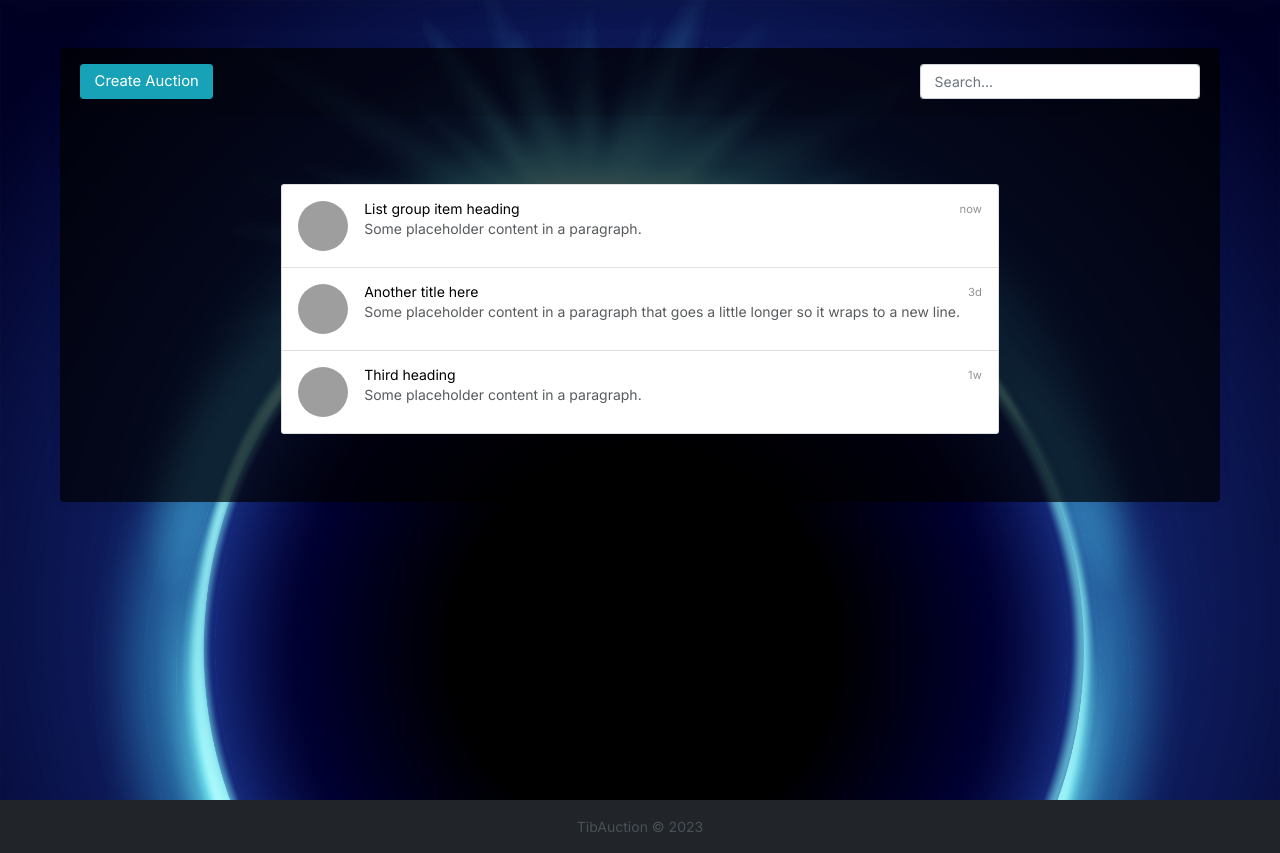
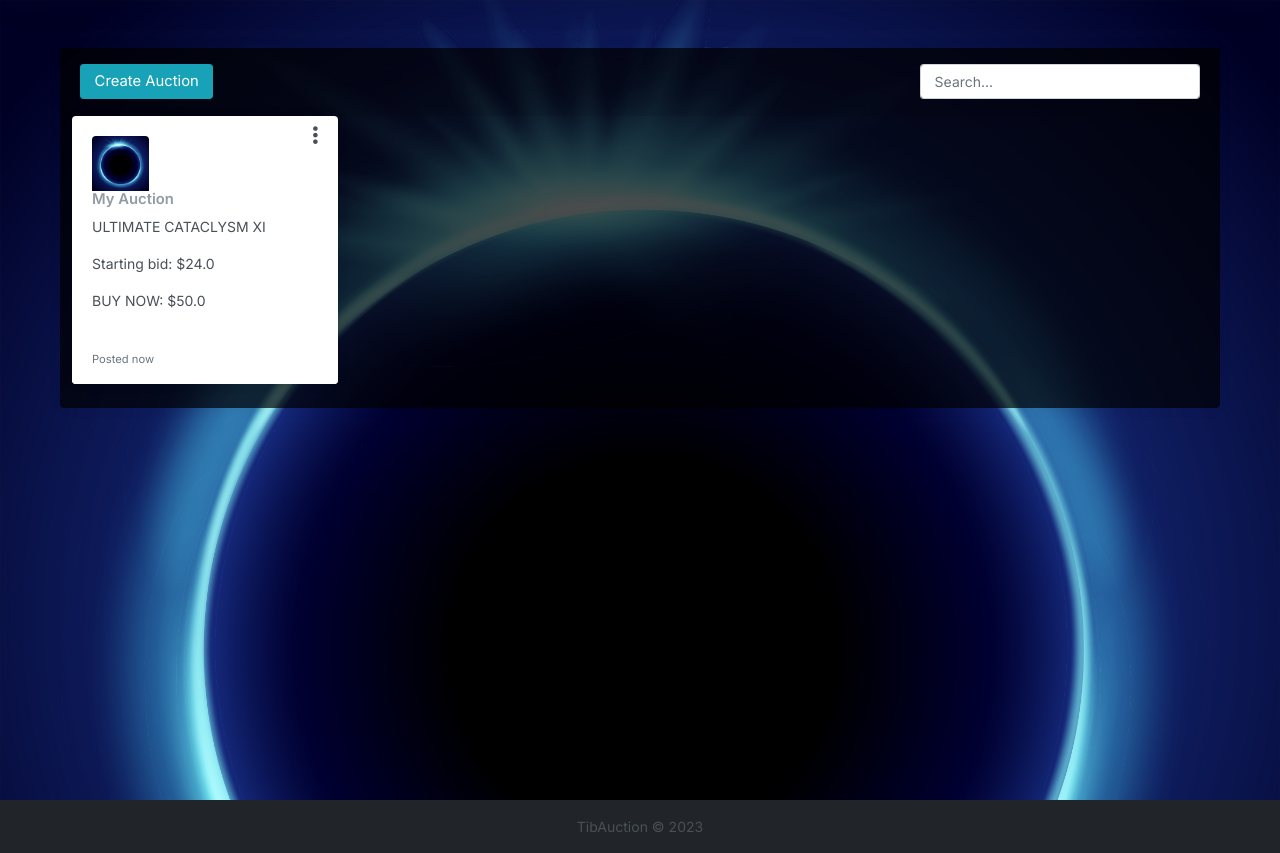
Before and after one commit to alecfitzgerald90/TibAuction, a Django app: page /auctions/auction in a window 1280 px wide. Shown: the part 106-959 px from the top of the page. Run offline with Django 4.2, Linux system fonts and the light colour scheme; data comes from the database, SQL or seed files in the repository; some libraries are stand-ins or nearby versions; grey boxes are pictures that could not be loaded.

Commit message:
Finished things that were lsot

```diff
--- a/auctions/forms.py
+++ b/auctions/forms.py
@@ -46,3 +46,6 @@ class ItemForm(forms.ModelForm):
             'item_quality': forms.NumberInput(attrs={'min': '1', 'max': '240'}),
             'item_durability': forms.NumberInput(attrs={'min': '1', 'max': '100'})
         }
+        def __init__(self, *args, **kwargs):
+            super().__init__(*args, **kwargs)
+            self.fields['item_image'].required=False
--- a/auctions/models.py
+++ b/auctions/models.py
@@ -50,17 +50,6 @@ class AuctionStatus(models.Model):
     def __str__(self):
         return self.name
 
-# Item model
-class Item(models.Model):
-    item_type = models.CharField(max_length=100, choices=ITEM_CHOICES, blank=True, null=True)
-    item_faction = models.CharField(max_length=100, choices=FACTION_CHOICES, blank=True, null=True)
-    item_name = models.CharField(max_length=100, blank=True, null=True)
-    item_rarity = models.CharField(max_length=15, choices=RARITY_CHOICES, blank=True, null=True)
-    item_rank = models.CharField(max_length=15, choices=RANK_CHOICES, blank=True, null=True)
-    item_quality = models.IntegerField()
-    item_durability = models.IntegerField()
-    item_image = models.ImageField()
-
 class Ship(models.Model):
     ship_type = models.CharField(max_length=100, blank=True, null=True)
     ship_faction = models.CharField(max_length=100, choices=FACTION_CHOICES, blank=True, null=True)
@@ -69,7 +58,7 @@ class Ship(models.Model):
     ship_durability = models.IntegerField()
     ship_image = models.ImageField()
 
-# Auction model
+
 class Auction(models.Model):
     title = models.CharField(max_length=100, blank=False, null=True)
     starting_bid = models.FloatField()
@@ -81,15 +70,26 @@ class Auction(models.Model):
     date_updated = models.DateTimeField(auto_now_add=True)
 
     # FKs
-    status = models.ForeignKey(AuctionStatus, on_delete=models.CASCADE, related_name='auction_status')
-    item = models.ForeignKey(Item, on_delete=models.CASCADE, related_name='auction_item') # For now, an auction can have 1 and only 1 item OR....
-    ship = models.ForeignKey(Ship, on_delete=models.CASCADE, related_name='auction_ship')                                 # ... 1 and only one ship
+    status = models.ForeignKey(AuctionStatus, on_delete=models.CASCADE,default=1, related_name='auction_status')
+    # item = models.ForeignKey(Item, on_delete=models.CASCADE, related_name='auction_item') # For now, an auction can have 1 and only 1 item OR....
+    # ship = models.ForeignKey(Ship, on_delete=models.CASCADE, related_name='auction_ship')                                 # ... 1 and only one ship
     created_by = models.ForeignKey(User, on_delete=models.CASCADE)
 
     # set auction to return as it's title
     def __str__(self):
         return self.title
 
+# Item model
+class Item(models.Model):
+    item_type = models.CharField(max_length=100, choices=ITEM_CHOICES, blank=True, null=True)
+    item_faction = models.CharField(max_length=100, choices=FACTION_CHOICES, blank=True, null=True)
+    item_name = models.CharField(max_length=100, blank=True, null=True)
+    item_rarity = models.CharField(max_length=15, choices=RARITY_CHOICES, blank=True, null=True)
+    item_rank = models.CharField(max_length=15, choices=RANK_CHOICES, blank=True, null=True)
+    item_quality = models.IntegerField()
+    item_durability = models.IntegerField()
+    item_image = models.ImageField(upload_to="img/", blank=True, null=True)
+    auction = models.ForeignKey(Auction, on_delete=models.CASCADE, related_name='auction_item')
 class Bid(models.Model):
     bid_amount = models.FloatField()
     time_of_bid = models.DateTimeField(auto_now_add=True)
--- a/auctions/templates/auctions/auction.html
+++ b/auctions/templates/auctions/auction.html
@@ -19,43 +19,66 @@
     <button class="btn btn-info" type="button">
       <a href="{% url 'auctions:create_auction' %}" class="text-lg text-white">Create Auction</a>
     </button>
-    <input type="text" class="form-control w-25" placeholder="Search...">
+    <input type="text" id="searchBar"  class="form-control w-25" placeholder="Search...">
   </div>
-    <div class="card-body">
-        <div class="d-flex flex-column flex-md-row p-4 gap-4 py-md-5 align-items-center justify-content-center">
-            <div class="list-group">
-              <a href="#" class="list-group-item list-group-item-action d-flex gap-3 py-3" aria-current="true">
-                <img src="https://github.com/twbs.png" alt="twbs" width="32" height="32" class="rounded-circle flex-shrink-0">
-                <div class="d-flex gap-2 w-100 justify-content-between">
-                  <div>
-                    <h6 class="mb-0">List group item heading</h6>
-                    <p class="mb-0 opacity-75">Some placeholder content in a paragraph.</p>
-                  </div>
-                  <small class="opacity-50 text-nowrap">now</small>
+  <div class="container">
+    <div class="row row-cols-1 row-cols-md-4 g-4">
+        {% for auction in auctions %}
+            <div class="col" data-item-name="{{ auction.auction_item.first.item_name }}">
+                <div class="card">
+
+
+                    <div class="card-body">
+                      <div class="d-flex justify-content-between">
+                        <img src="{% static 'img/logo.jpg' %}" class="card-img-top w-25" alt="{{ auction.title }}">
+                        <i class="fa-solid fa-ellipsis-vertical fa-xl"></i>
+                      </div>
+                        <h5 class="card-title">{{ auction.title }}</h5>
+                        {% with auction.auction_item.first as item %}
+                            <p class="card-text">{{ item.item_rarity|upper }} {{ item.item_name|upper }} {{ item.item_rank|upper }}</p>
+
+                        {% endwith %}
+                        <p class="card-text">Starting bid: ${{ auction.starting_bid }}</p>
+                        <p class="card-text">BUY NOW: ${{ auction.buyout }}</p>
+
+                    </div>
+                    <div class="card-footer">
+                        <small class="text-muted">Posted now</small>
+                    </div>
                 </div>
-              </a>
-              <a href="#" class="list-group-item list-group-item-action d-flex gap-3 py-3" aria-current="true">
-                <img src="https://github.com/twbs.png" alt="twbs" width="32" height="32" class="rounded-circle flex-shrink-0">
-                <div class="d-flex gap-2 w-100 justify-content-between">
-                  <div>
-                    <h6 class="mb-0">Another title here</h6>
-                    <p class="mb-0 opacity-75">Some placeholder content in a paragraph that goes a little longer so it wraps to a new line.</p>
-                  </div>
-                  <small class="opacity-50 text-nowrap">3d</small>
-                </div>
-              </a>
-              <a href="#" class="list-group-item list-group-item-action d-flex gap-3 py-3" aria-current="true">
-                <img src="https://github.com/twbs.png" alt="twbs" width="32" height="32" class="rounded-circle flex-shrink-0">
-                <div class="d-flex gap-2 w-100 justify-content-between">
-                  <div>
-                    <h6 class="mb-0">Third heading</h6>
-                    <p class="mb-0 opacity-75">Some placeholder content in a paragraph.</p>
-                  </div>
-                  <small class="opacity-50 text-nowrap">1w</small>
-                </div>
-              </a>
             </div>
-          </div>
+        {% empty %}
+            <p>No auctions available.</p>
+        {% endfor %}
     </div>
+  </div>
 </div>
+
+
+<script>
+  // Wait for the DOM to be ready
+  document.addEventListener('DOMContentLoaded', function () {
+      // Get the search bar and auction items
+      const searchBar = document.getElementById('searchBar');
+      const auctionItems = document.querySelectorAll('.col');
+
+      // Function to perform the search
+      function searchItems() {
+          const searchText = searchBar.value.toLowerCase();
+
+          auctionItems.forEach(item => {
+              const itemName = item.getAttribute('data-item-name').toLowerCase();
+              if (itemName.includes(searchText)) {
+                  item.style.display = ''; // Shows the item if it matches
+              } else {
+                  item.style.display = 'none'; // Hides the item if it doesn't match
+              }
+          });
+      }
+
+      // Event listener for the search bar
+      searchBar.addEventListener('keyup', searchItems);
+  });
+  </script>
+
 {% endblock content %}
--- a/auctions/templates/auctions/create_auction.html
+++ b/auctions/templates/auctions/create_auction.html
@@ -24,7 +24,8 @@
 </style>
 <div class="card">
     <div class="card-body">
-        <form method="post">
+        <form method="post" enctype="multipart/form-data">
+            {% csrf_token %}
             <div class="row d-flex justify-content-center text-white">
                 <h3 class="text-white">Item</h3>
                 <hr>
--- a/auctions/views.py
+++ b/auctions/views.py
@@ -1,29 +1,34 @@
 from django.shortcuts import render, redirect
 import requests
+from django.contrib import messages
 from .forms import *
 from .models import *
 # Create your views here.
 
 def auction(request):
-    return render(request, "auctions/auction.html")
+    auctions = Auction.objects.all()
+    context = {
+        'auctions': auctions,
+    }
+    return render(request, "auctions/auction.html", context)
 
 def create_auction(request):
     form = AuctionForm(data = request.POST or None, files = request.FILES or None)
     item_form = ItemForm(data=request.POST or None, files=request.FILES or None)
     if request.method == 'POST':
-        if form.is_valid() and item_form.is_valid():
-            form_obj = form.save(commit=False)
-            form_obj.created_by = request.user
-            form_obj.title = f'{request.user}"s Auction'
-            form_obj.save()
+        auction_obj = form.save(commit=False)
+        auction_obj.created_by = request.user
+        auction_obj.save()
 
-            item_obj = item_form.save(commit=False)
-            item_obj.created_by = request.user
-            item_obj.save()
-        else:
-            print(form.errors, item_form.errors)
+        item_obj = item_form.save(commit=False)
+        item_obj.auction = auction_obj
+        item_obj.save()  # This line is crucial, as it saves the item object with the auction reference
+
+        messages.success(request, "Auction created!!")
+        return redirect('/auctions/auction')
     else:
-        None
+
+        messages.error(request, "There was an issue with the form submission. Please check the information provided and try again.")
 
     context = {
         'form': form,
```
Also changed, not shown: TibAuction/settings.py (+4 -4 lines), etc/config.json (added, +4 -0 lines), auctions/migrations/0002_remove_auction_item_remove_auction_ship_item_auction_and_more.py (added), db.sqlite3, media/img/space-gun-vector-29917912.jpg (added).
